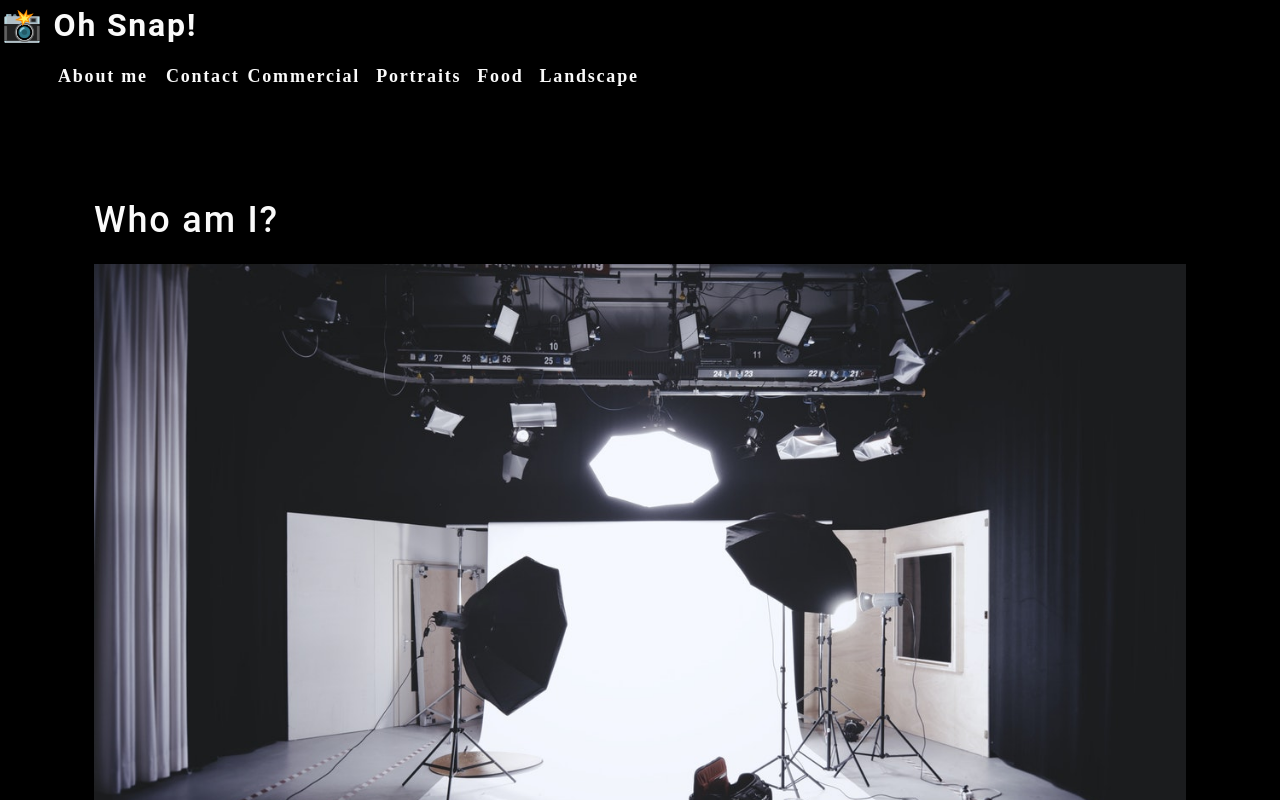
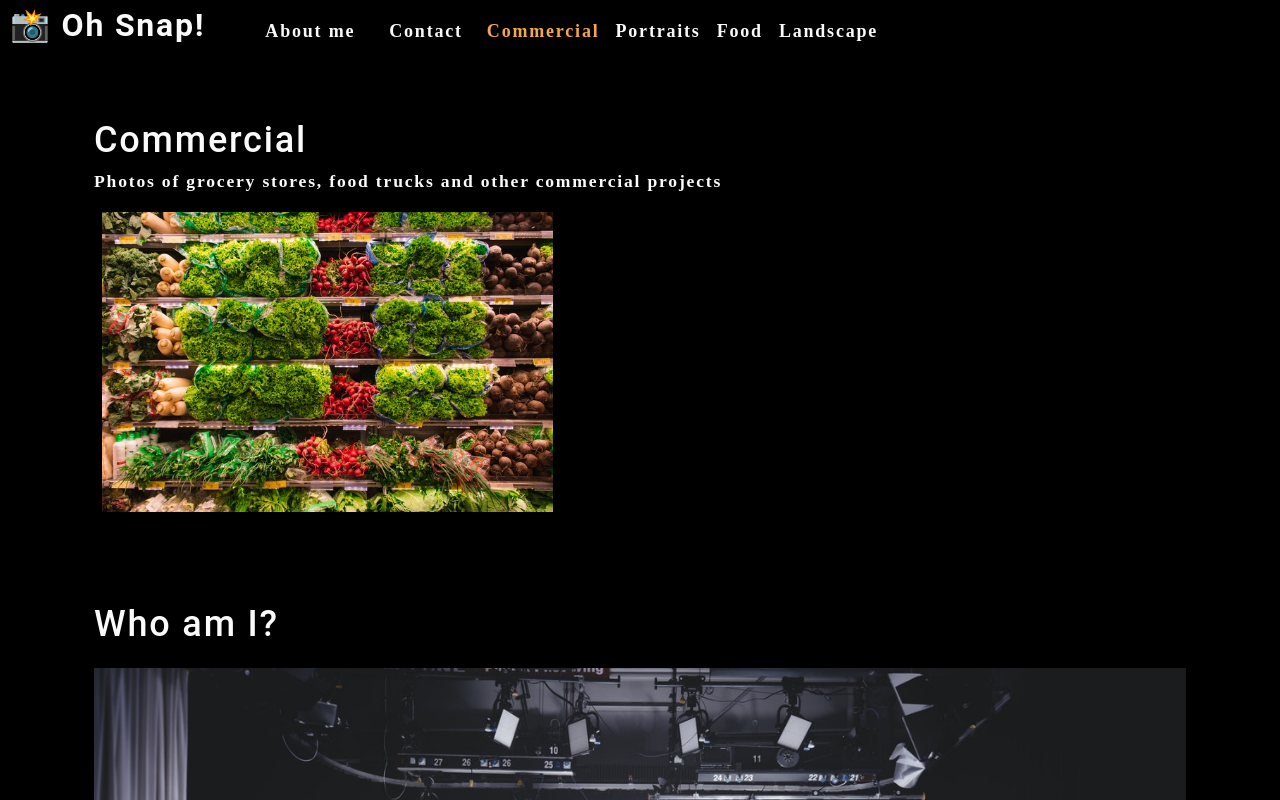
Before and after one commit to ashleyviola/photo-port, a React (Create React App) app: page / in a window 1280 px wide. Shown: the top 800 px of the page. Built offline with nearby package versions, Linux system fonts and the light colour scheme.

Commit message:
conditionally render gallery pages

```diff
--- a/src/App.js
+++ b/src/App.js
@@ -1,12 +1,30 @@
-import React from 'react';
+import React, { useState } from 'react';
+import Nav from './components/Nav';
 import About from './components/About';
-import Nav from './components/Nav';
+import Gallery from './components/Gallery ';
 
 function App() {
+  const [categories] = useState([
+    {
+      name: 'commercial',
+      description: 'Photos of grocery stores, food trucks, and other commercial projects',
+    },
+    { name: 'portraits', description: 'Portraits of people in my life' },
+    { name: 'food', description: 'Delicious delicacies' },
+    { name: 'landscape', description: 'Fields, farmhouses, waterfalls, and the beauty of nature' },
+  ]);
+
+  const [currentCategory, setCurrentCategory] = useState(categories[0]);
+
   return (
     <div>
-      <Nav></Nav>
+      <Nav
+        categories={categories}
+        setCurrentCategory={setCurrentCategory}
+        currentCategory={currentCategory}
+      ></Nav>
       <main>
+        <Gallery></Gallery>
         <About></About>
       </main>
     </div>
--- /dev/null
+++ b/src/components/Gallery /index.js
@@ -0,0 +1,25 @@
+import React from 'react';
+import { capitalizeFirstLetter } from '../../utils/helpers';
+import photo from "../../assets/small/commercial/0.jpg";
+
+function Gallery() {
+    const currentCategory = {
+        name: "commercial",
+        description: "Photos of grocery stores, food trucks and other commercial projects",
+    };
+    return(
+    <section>
+        <h1>{capitalizeFirstLetter(currentCategory.name)}</h1>
+        <p>{currentCategory.description}</p>
+        <div className='flex-row'>
+            <img
+                src={photo}
+                alt='Commercial Example'
+                className='img-thumbnail mx-1'
+            />
+        </div>
+    </section>
+    );
+}
+
+export default Gallery;
--- a/src/components/Nav/index.js
+++ b/src/components/Nav/index.js
@@ -1,25 +1,19 @@
-import React from "react";
+import React, { useState, useEffect } from "react";
+import { capitalizeFirstLetter } from "../../utils/helpers";
 
-function Nav() {
-    const categories = [
-        {
-            name: "Commercial",
-            description: "Photos of grocery stores, food trucks and other commercial projects",
-        },
-        {   name: "Portraits", description: "Portratis of people in my life"},
-        {   name: "Food", description: "Delicious delicacies"},
-        {
-            name: "Landscape",
-            description: "Fields, farmhouses, waterfalls, and the beauty of nature",
-        },
-    ];
+function Nav(props) {
+    const {
+        categories = [],
+        setCurrentCategory,
+        currentCategory
+    } = props;
 
-    function categorySelected(name) {
-        console.log(`${name} clicked`)
-    }
+    useEffect(() => {
+        document.title = capitalizeFirstLetter(currentCategory.name);
+      }, [currentCategory]);
 
     return (
-        <header>
+        <header className="flex-row px-1">
             <h2>
                 <a data-testid="link" href="/">
                     <span role='img' aria-label="camera">📸</span> Oh Snap!
@@ -32,16 +26,16 @@
                             About me
                         </a>
                     </li>
-                    <li>
+                    <li className="mx-2">
                         <span>Contact</span>
                     </li>
                     {categories.map((category) => (
                         <li
-                            className="mx-1"
-                            key={category.name}
-                        >
-                            <span onClick={() => categorySelected(category.name)}>
-                                {category.name}
+                            className={`mx-1 ${
+                                currentCategory.name === category.name && 'navActive'
+                            }`} key={category.name}>
+                            <span onClick={() => { setCurrentCategory(category)}}>
+                                {capitalizeFirstLetter(category.name)}
                             </span>
                         </li>
                     ))}
```
